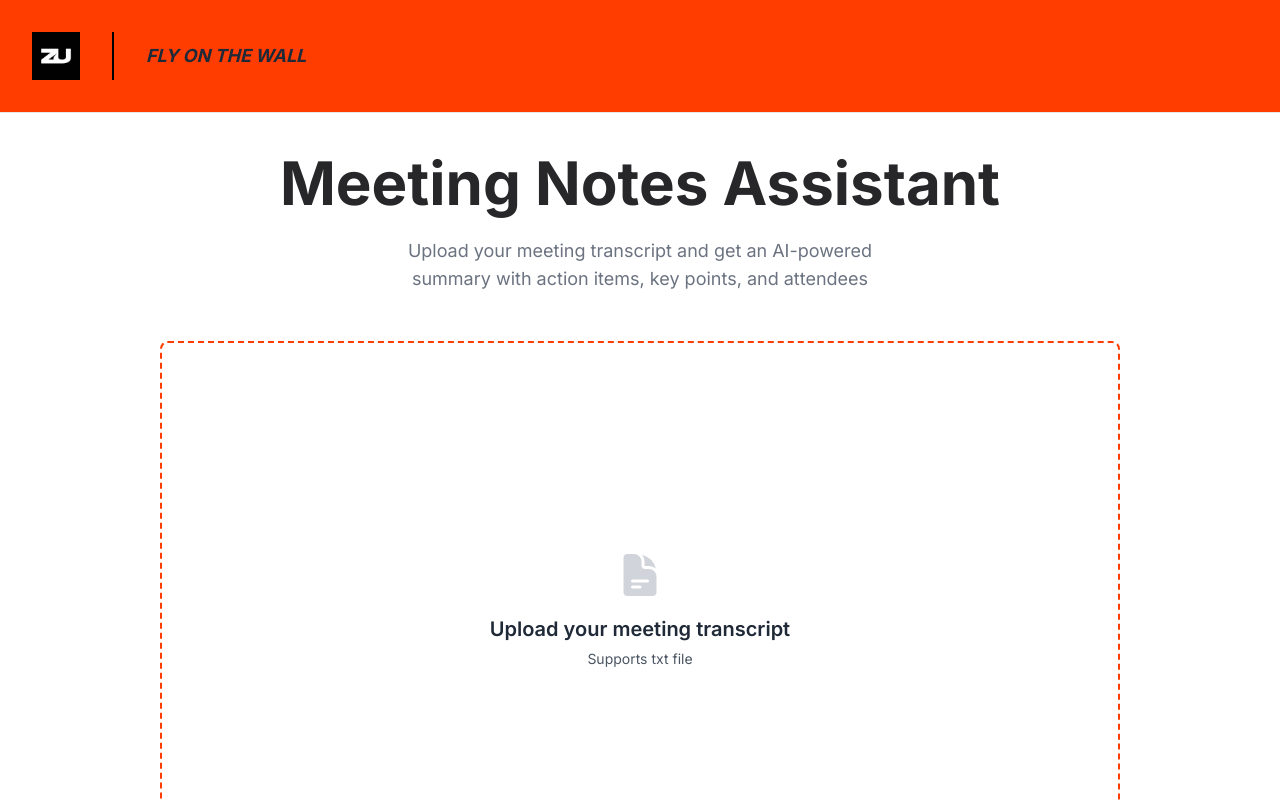
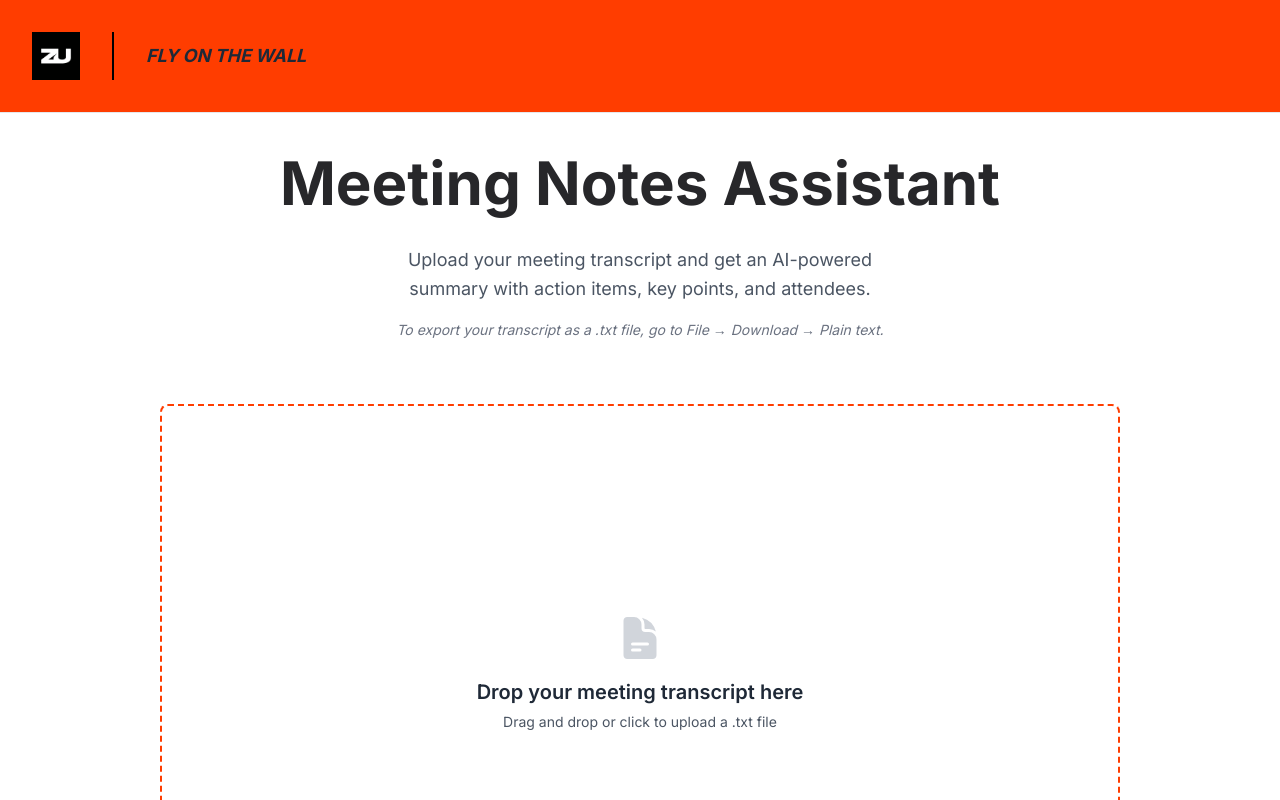
Before and after one commit to tanmay-pathak/flyonthewall, a Next.js app: page / in a window 1280 px wide. Shown: the top 800 px of the page. Built offline with nearby package versions, Linux system fonts and the light colour scheme.

Commit message:
copy updates

```diff
--- a/app/Upload.tsx
+++ b/app/Upload.tsx
@@ -32,9 +32,9 @@ const Upload = ({ handleFileChange }: Props) => {
                 htmlFor="file-upload"
                 className="relative rounded-md bg-white font-semibold text-gray-800 focus-within:outline-none focus-within:ring-2 focus-within:ring-blue-500 focus-within:ring-offset-2 hover:text-gray-600"
               >
-                <p className="text-xl">Upload your meeting transcript</p>
+                <p className="text-xl">Drop your meeting transcript here</p>
                 <p className="mt-1 font-normal text-gray-600">
-                  Supports txt file
+                  Drag and drop or click to upload a .txt file
                 </p>
               </label>
             </div>
--- a/app/page.tsx
+++ b/app/page.tsx
@@ -37,15 +37,20 @@ export default function Home() {
     <div className="container px-4 py-8 bg-white max-w-screen-lg mx-auto">
       {status === "initial" && (
         <>
-          <div className="text-center mx-auto mt-2">
-            <h1 className="mb-6 text-balance text-6xl font-bold text-zinc-800">
+          <div className="text-center mt-2">
+            <h1 className="mb-8 text-balance text-6xl font-bold text-zinc-800">
               Meeting Notes Assistant
             </h1>
           </div>
           <div className="max-w-3xl text-center mx-auto">
-            <p className="mb-8 text-lg text-gray-500 text-balance">
+            <p className="mb-12 text-lg text-gray-600 text-balance leading-relaxed">
               Upload your meeting transcript and get an AI-powered summary with
-              action items, key points, and attendees
+              action items, key points, and attendees.
+              <br />
+              <span className="mt-4 block text-sm text-gray-500 italic">
+                To export your transcript as a .txt file, go to File → Download
+                → Plain text.
+              </span>
             </p>
           </div>
         </>
```
